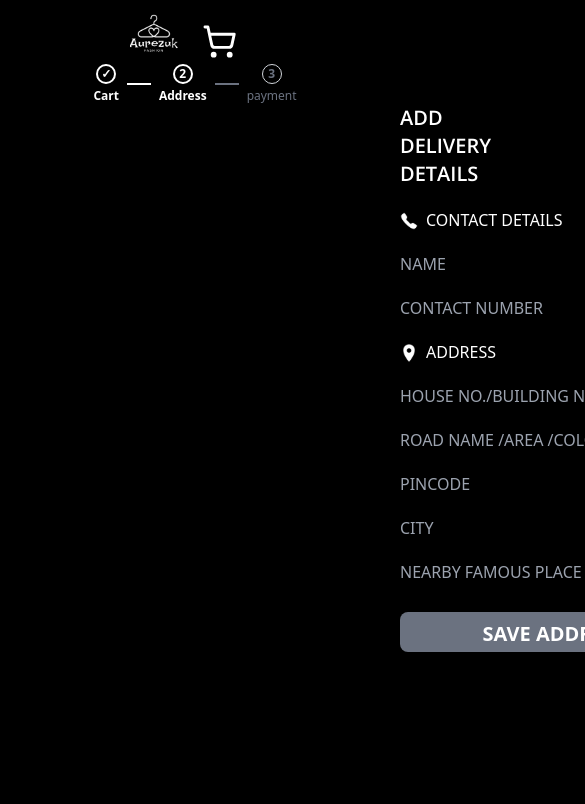
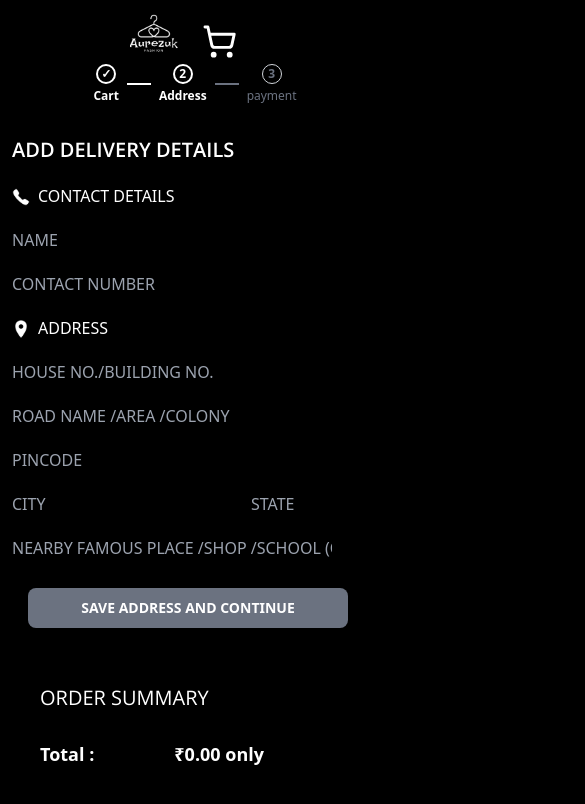
Before and after one commit to rashakp17/First-E-Commerce, a React (Vite) app: page /checkout in a window 390 px wide. Shown: the top 804 px of the page, 585 px wide, since content can reach past the window. Built offline with nearby package versions, Linux system fonts and the light colour scheme; a web font is replaced by a local one.

Commit message:
responsive

```diff
--- a/src/pages/Cart.jsx
+++ b/src/pages/Cart.jsx
@@ -15,7 +15,7 @@ const Cart = () => {
 
   return (
     <div className='pt-20'>
-      <h2 className='text-white font-opensans text-2xl font-bold text-center mt-6 m-5'>CART</h2>
+      <h2 className='text-white font-opensans text-2xl font-bold text-center mt-9 md:mt-6 m-5'>CART</h2>
       {cartItems.length === 0 && <p className=' text-5xl text-center font-bold text-white md:justify-center'>Cart is empty</p>}
       <div className='flex flex-col md:flex-row gap-7 '>
 
--- a/src/pages/Checkout.jsx
+++ b/src/pages/Checkout.jsx
@@ -49,11 +49,11 @@ const Checkout = () => {
 
   return (
 
-    <div className='pt-20'>
-      <h2 className='text-white font-opensans text-xl font-semibold ml-[400px] mt-6 mb-5'>ADD DELIVERY DETAILS</h2>
-      <div className='flex flex-row gap-6'>
+    <div className='pt-28'>
+      <h2 className='text-white font-opensans w-80 ml-3 text-xl font-semibold md:ml-[400px] mt-6 mb-5'>ADD DELIVERY DETAILS</h2>
+      <div className='flex flex-col md:flex-row gap-6 w-80'>
 
-        <div className='ml-[400px] flex flex-col gap-5 w-[700px]'>
+        <div className='md:ml-[400px] flex flex-col gap-5 mx-3 w-80 md:w-[700px]'>
 
           <div className='flex flex-row gap-2'>
             <img className='mt-1 h-[18px] w-[18px]' src={callimg} />
@@ -125,19 +125,19 @@ const Checkout = () => {
           <input
             name="landmark"
             placeholder="NEARBY FAMOUS PLACE /SHOP /SCHOOL (OPTIONAL)"
-            className='input bg-transparent text-white'
+            className='input bg-transparent w-80 text-white'
             onChange={handleChange}
           />
 
           <button
-            className='mt-2 px-4 py-2 md:w-full sm:w-80 text-white bg-gray-500 text-xl font-semibold h-10 rounded-lg hover:bg-gray-700 mb-4 active:bg-gray-400 active:bg-opacity-50'
+            className='mt-2 mx-4 px-4 py-2 text-sm md:w-full w-80 text-white bg-gray-500 md:text-xl font-semibold h-10 rounded-lg hover:bg-gray-700 mb-4 active:bg-gray-400 active:bg-opacity-50'
             onClick={handleSubmit}
           >
             SAVE ADDRESS AND CONTINUE
           </button>
         </div>
 
-        <div className='ml-0'>
+        <div className='mx-10 mb-10 '>
           <OrderSummary />
         </div>
       </div>
--- a/src/pages/Payment.jsx
+++ b/src/pages/Payment.jsx
@@ -92,9 +92,9 @@ const Payment = () => {
 
 
   return (
-    <div className='ml-[400px] flex flex-row pt-20'>
+    <div className='md:ml-[400px] flex flex-col md:flex-row pt-28'>
 
-      <div className='flex flex-col gap-5 w-[700px] '>
+      <div className='flex flex-col gap-5 md:w-[700px] mx-3'>
         <h2 className='text-white text-xl font-semibold mt-6'>SELECT PAYMENT METHOD</h2>
         {/* cash on delivery */}
           <label>
@@ -216,7 +216,7 @@ const Payment = () => {
         }
 
       </div>
-      <div className='mt-[66px] ml-7 flex flex-col gap-5'>
+      <div className='mt-[66px] mx-4 md:ml-7 flex flex-col gap-5'>
         <OrderSummary/>
         <button
         onClick={handleSubmit}
--- a/src/pages/ProductDetails.jsx
+++ b/src/pages/ProductDetails.jsx
@@ -72,7 +72,7 @@ const ProductDetails = () => {
               {relatedProducts.map(rp =>(
                 <div className=' rounded-lg p-4 flex flex-col items-center mb-6 max-w-xs w-full hover:shadow-lg hover:scale-105 transition-all duration-200' key={rp.id}>
                   <Link to={`/products/${rp.id}`}>
-                  <img className='w-full max-w-[180px] h-auto object-contain mb-2' src={rp.image} alt={rp.title} />
+                  <img className='h-40 w-auto object-contain mb-2 mx-auto' src={rp.image} alt={rp.title} />
                   <h3 className='text-white font-opensans font-semibold mt-3 text-center text-base sm:text-lg'>{rp.title}</h3>
                   <h3 className='text-yellow-600 font-bold text-center text-xl sm:text-2xl'>Rs.{rp.price}</h3>
                   </Link>
```
